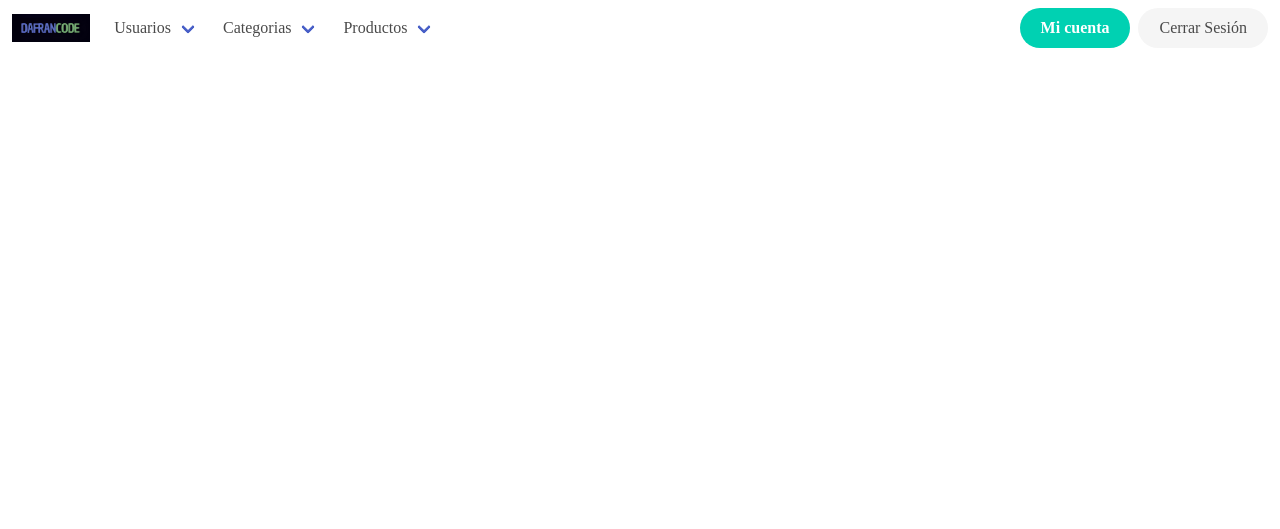
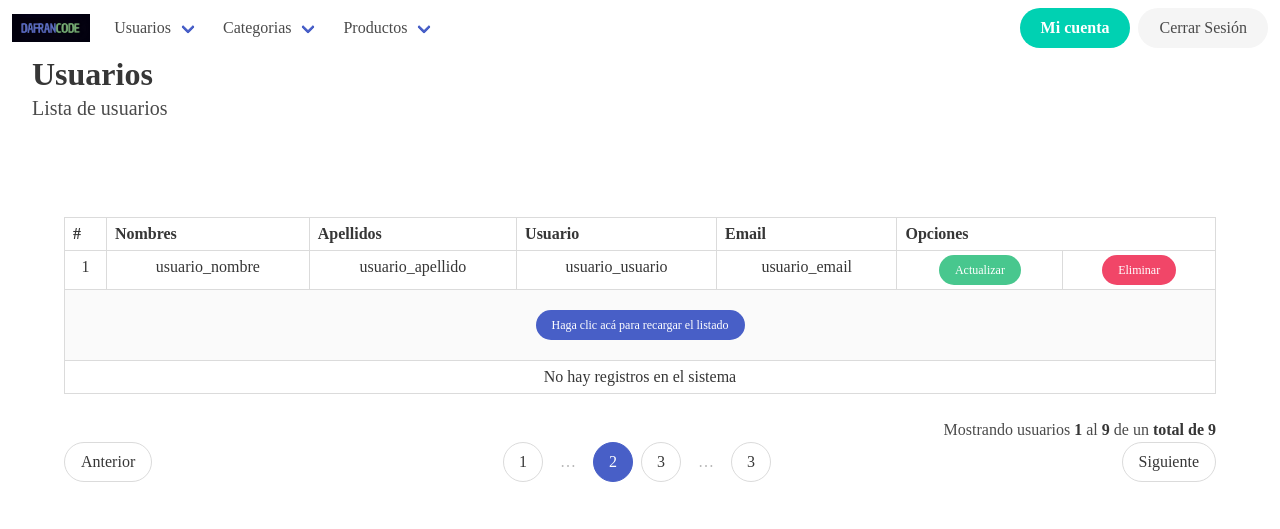
Before and after one commit to dafrancode117/sistemaPhpInventario, a PHP site: page /index.php?vista=user_list in a window 1280 px wide. Shown: the top 529 px of the page. Run offline with PHP 8.4, Linux system fonts and the light colour scheme; the visitor is signed in with stand-in values (Sample User, id 1).

Commit message:
Avance en la creacion del archivo lista de usuarios y la validacion de las cargas de la paginacion de la lista de usuarios

```diff
--- a/css/stylesLogin.css
+++ b/css/stylesLogin.css
@@ -25,29 +25,33 @@
    align-items: center;
 }
 
-.container span {
+.containerLog span {
    position: absolute;
+   margin: auto;
+   width: 400px;
+   height: 400px;
    inset: 0;
    border: 2px solid #fff;
    transition: 0.3s;
+   padding: 0px;
 }
 
-.container span:nth-child(1) {
+.containerLog span:nth-child(1) {
    border-radius: 38% 62% 63% 37% / 41% 44% 56% 59%;
    animation: animate 10s linear infinite;
 }
 
-.container span:nth-child(2) {
-   border-radius: 41% 44% 56% 59%/38% 62% 63% 37%;
+.containerLog span:nth-child(2) {
+   border-radius: 38% 62% 63% 37% / 41% 44% 56% 59%;
    animation: animate 8s linear infinite;
 }
 
-.container span:nth-child(3) {
-   border-radius: 41% 44% 56% 59%/38% 62% 63% 37%;
+.containerLog span:nth-child(3) {
+   border-radius: 38% 62% 63% 37% / 41% 44% 56% 59%;
    animation: animate2 14s linear infinite;
 }
 
-.container:hover span {
+.containerLog:hover span {
    border: 6px solid var(--clr);
    filter: drop-shadow(0 0 20px var(--clr));
 }
--- /dev/null
+++ b/php/usuario_lista.php
@@ -0,0 +1 @@
+<?php
--- a/views/login.php
+++ b/views/login.php
@@ -1,9 +1,7 @@
 <!-- //* Vista de la pagina del Login *//  -->
 
 <body class="body_login">
-   <div class="container">
-      <div style="display:inline-block; padding:100px">
-
+   <div class="containerLog">
          <span style="--clr:#ADFCF9;"></span>
          <span style="--clr:#89A894;"></span>
          <span style="--clr:#4B644A;"></span>
@@ -31,7 +29,6 @@
                ?>
             </form>
          </div>
-      </div>
    </div>
 
 </body>
--- a/views/user_list.php
+++ b/views/user_list.php
@@ -1 +1,94 @@
 <!-- //* Vista del las pagina de Lista de Usuarios *//  -->
+<div class="container is-fluid mb-6">
+    <h1 class="title">Usuarios</h1>
+    <h2 class="subtitle">Lista de usuarios</h2>
+</div>
+
+<div class="container pb-6 pt-6">
+
+    <div class="table-container">
+        <?php
+            // Inclusion de archivos requereidos
+            require_once './php/main.php';
+
+            // -> Carga de la pagina uno dependiendo de la variable inicializada de la pagina
+            if(!isset($_GET['page'])){ // verificamos que la variable este o no este definida
+                $pagina = 1; // la iniciamos en uno por la paginacion
+
+            }else{
+                $pagina = (int)$_GET['page']; // convertimos la variable a un entero
+                if($pagina <= 1){
+                    $pagina = 1;
+                }
+            }
+
+            $pagina = limpiarCadena($pagina); // evitamos simbolos que no estan permitidos con el metodo
+            $url = "index.php?vista=user_list&page="; // contiene la url completa de las vistas en la paginacion
+            $registro = 15; // Numero total de registros que se mostrara en la vista
+            $busqueda = ""; // Permite la busqueda de usuarios
+
+            require_once './php/usuario_lista.php';
+
+        ?>
+        <table class="table is-bordered is-striped is-narrow is-hoverable is-fullwidth">
+            <thead>
+                <tr class="has-text-centered">
+                    <th>#</th>
+                    <th>Nombres</th>
+                    <th>Apellidos</th>
+                    <th>Usuario</th>
+                    <th>Email</th>
+                    <th colspan="2">Opciones</th>
+                </tr>
+            </thead>
+            <tbody>
+                <tr class="has-text-centered" >
+					<td>1</td>
+                    <td>usuario_nombre</td>
+                    <td>usuario_apellido</td>
+                    <td>usuario_usuario</td>
+                    <td>usuario_email</td>
+                    <td>
+                        <a href="#" class="button is-success is-rounded is-small">Actualizar</a>
+                    </td>
+                    <td>
+                        <a href="#" class="button is-danger is-rounded is-small">Eliminar</a>
+                    </td>
+                </tr>
+
+                <tr class="has-text-centered" >
+                    <td colspan="7">
+                        <a href="#" class="button is-link is-rounded is-small mt-4 mb-4">
+                            Haga clic acá para recargar el listado
+                        </a>
+                    </td>
+                </tr>
+
+                <tr class="has-text-centered" >
+                    <td colspan="7">
+                        No hay registros en el sistema
+                    </td>
+                </tr>
+
+            </tbody>
+        </table>
+    </div>
+
+    <p class="has-text-right">Mostrando usuarios <strong>1</strong> al <strong>9</strong> de un <strong>total de 9</strong></p>
+
+    <nav class="pagination is-centered is-rounded" role="navigation" aria-label="pagination">
+        <a class="pagination-previous" href="#">Anterior</a>
+
+        <ul class="pagination-list">
+            <li><a class="pagination-link" href="#">1</a></li>
+            <li><span class="pagination-ellipsis">&hellip;</span></li>
+            <li><a class="pagination-link is-current" href="#">2</a></li>
+            <li><a class="pagination-link" href="#">3</a></li>
+            <li><span class="pagination-ellipsis">&hellip;</span></li>
+            <li><a class="pagination-link" href="#">3</a></li>
+        </ul>
+
+        <a class="pagination-next" href="#">Siguiente</a>
+    </nav>
+
+</div>
```
